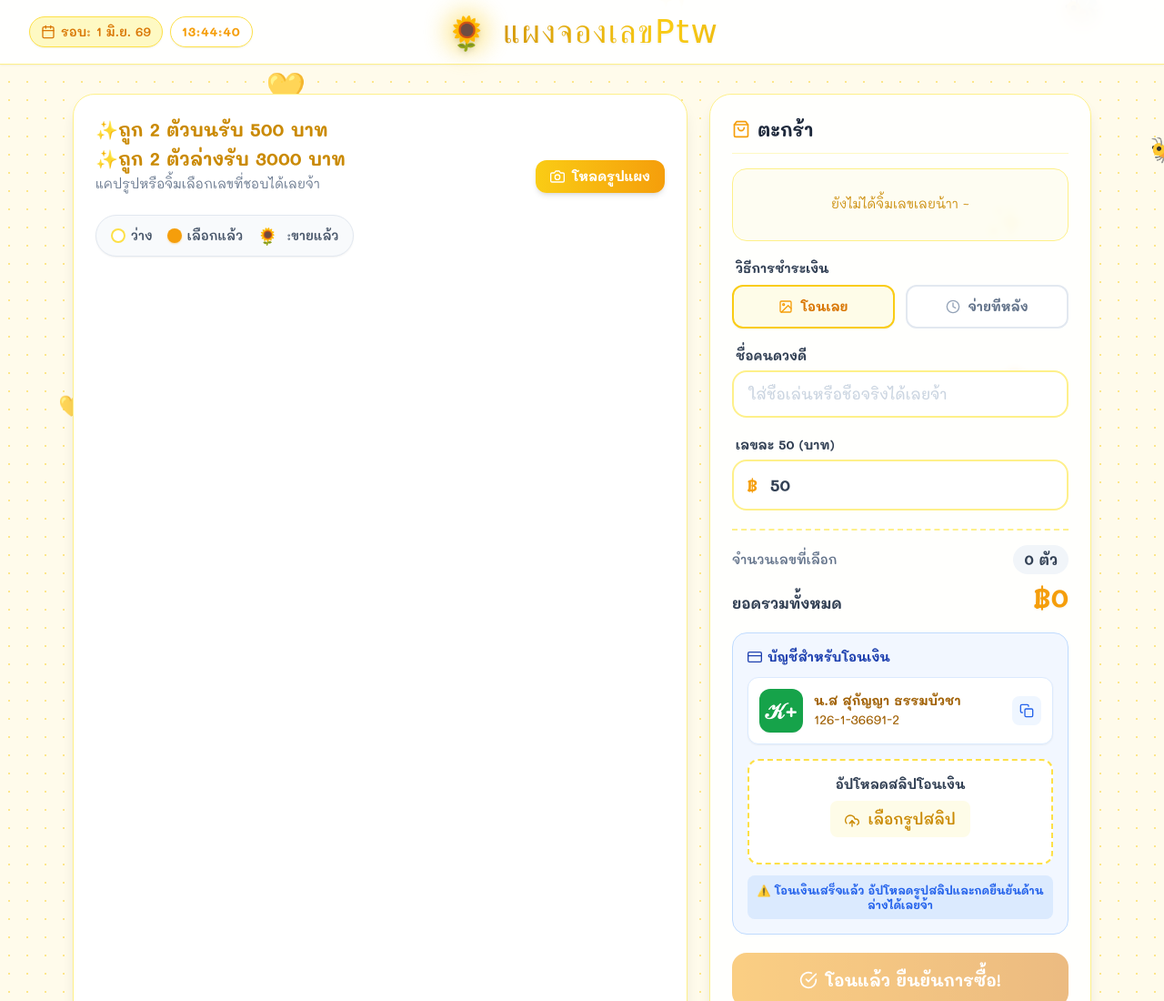
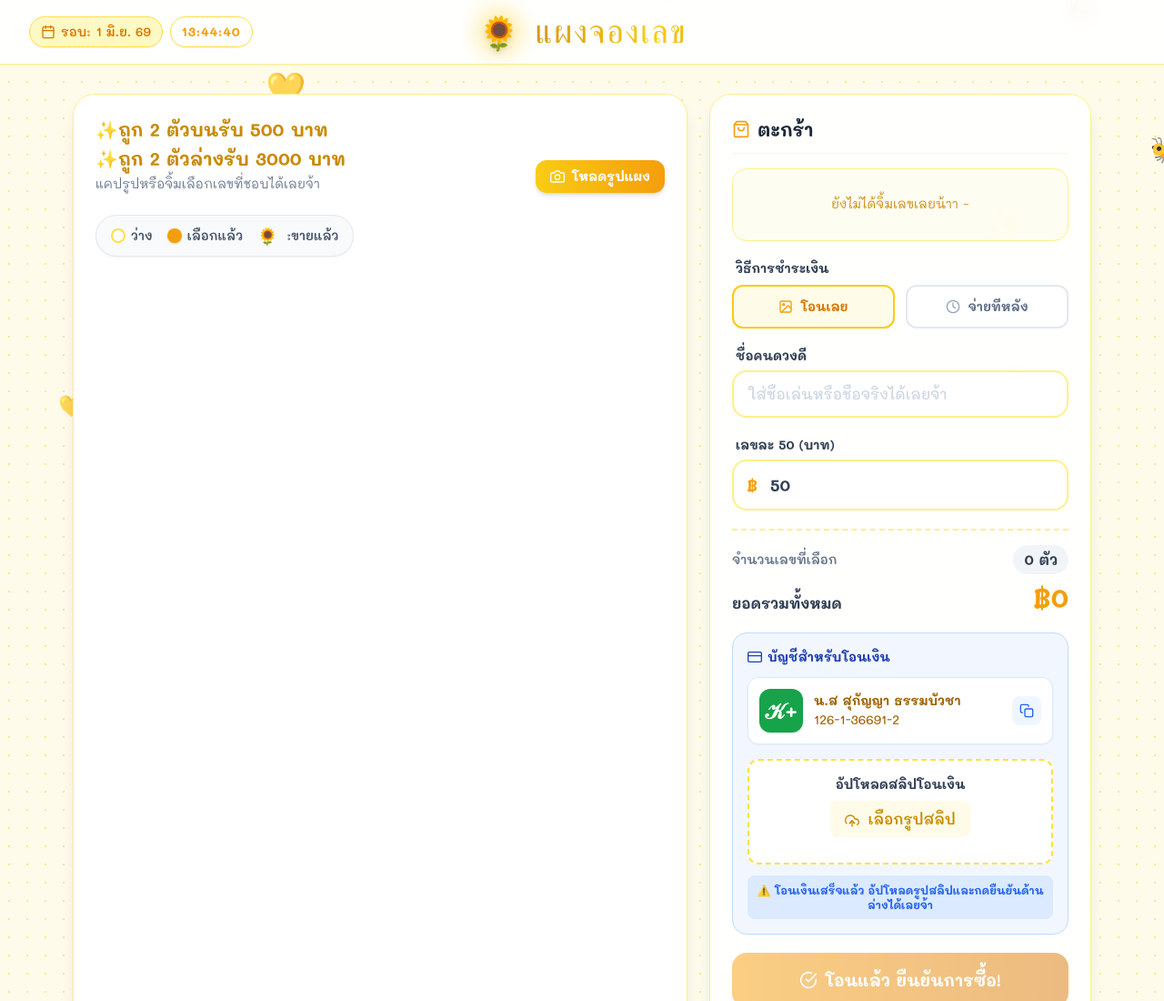
Before and after one commit to James220346/Ptw_lotto, a plain HTML site: page index.html in a window 1280 px wide. Shown: the top 1100 px of the page at 91% size. Drawn offline with nearby package versions, Linux system fonts and the light colour scheme; no server answers; a web font is replaced by a local one.

Commit message:
Update index.html

```diff
--- a/index.html
+++ b/index.html
@@ -3,11 +3,11 @@
 <head>
     <meta charset="UTF-8">
     <meta name="viewport" content="width=device-width, initial-scale=1.0">
-    <title>แผงจองเลขPtw</title>
+    <title>แผงจองเลข</title>
 
     <meta name="apple-mobile-web-app-capable" content="yes">
     <meta name="apple-mobile-web-app-status-bar-style" content="default">
-    <meta name="apple-mobile-web-app-title" content="แผงจองเลขPtw">
+    <meta name="apple-mobile-web-app-title" content="แผงจองเลข">
     <meta name="mobile-web-app-capable" content="yes">
     <meta name="theme-color" content="#F59E0B">
 
@@ -90,7 +90,7 @@
                     <span id="main-theme-icon" class="relative z-10 text-4xl font-bold drop-shadow-md">🌻</span>
                 </div>
                 <div>
-                    <h1 class="text-3xl md:text-4xl font-display text-transparent bg-clip-text bg-gradient-to-r from-yellow-600 via-yellow-400 to-yellow-600 bg-[length:200%_auto] animate-shine py-1 drop-shadow-sm tracking-wider">แผงจองเลขPtw</h1>
+                    <h1 class="text-3xl md:text-4xl font-display text-transparent bg-clip-text bg-gradient-to-r from-yellow-600 via-yellow-400 to-yellow-600 bg-[length:200%_auto] animate-shine py-1 drop-shadow-sm tracking-wider">แผงจองเลข</h1>
                 </div>
             </div>
 
```
